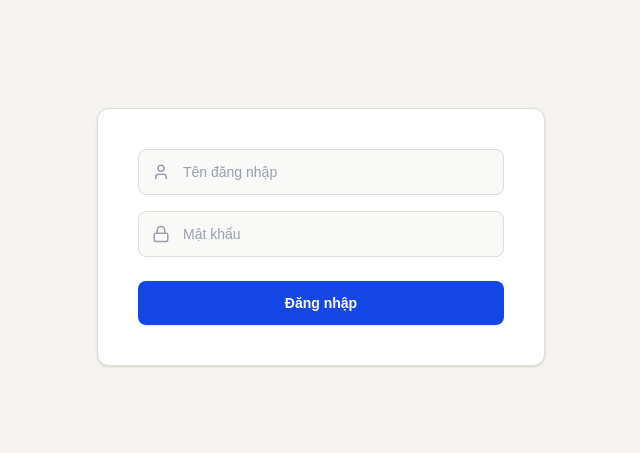
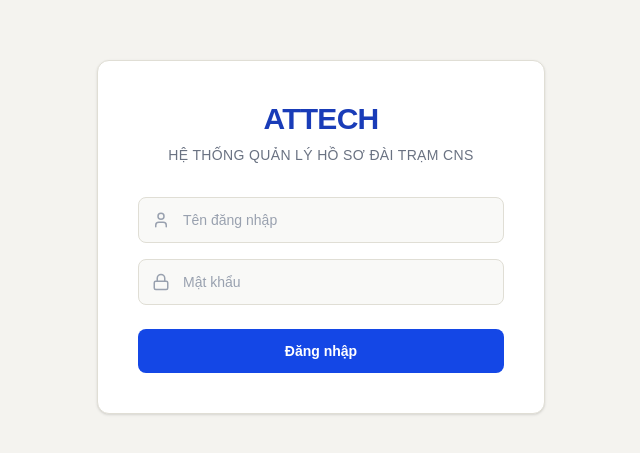
Before and after one commit to nhhaituhpy-hue/kiemtradaitram, a Next.js app: page / in a window 1280 px wide. Shown: the part 163-616 px from the top of the page, without its empty margins (319-959 px from the left). Built offline with nearby package versions, Linux system fonts and the light colour scheme.

Commit message:
style: update page title and add logo/subtitle to login form

```diff
--- a/src/app/layout.tsx
+++ b/src/app/layout.tsx
@@ -13,8 +13,8 @@
 });
 
 export const metadata: Metadata = {
-  title: "Create Next App",
-  description: "Generated by create next app",
+  title: "Quản lý hồ sơ đài trạm",
+  description: "Hệ thống quản lý hồ sơ đài trạm CNS",
 };
 
 export default function RootLayout({ children }: LayoutProps<"/">) {
--- a/src/app/page.tsx
+++ b/src/app/page.tsx
@@ -35,6 +35,10 @@
   return (
     <div className="min-h-screen flex items-center justify-center bg-[#F4F3EF]">
       <div className="w-full max-w-md p-8 md:p-10 bg-white rounded-xl shadow-sm border border-[#E0DED5]">
+        <div className="mb-8 text-center space-y-2">
+          <h1 className="text-3xl font-extrabold text-blue-800 tracking-tight uppercase">ATTECH</h1>
+          <p className="text-gray-500 font-medium text-sm uppercase tracking-wide">Hệ thống quản lý hồ sơ đài trạm CNS</p>
+        </div>
         <form onSubmit={handleLogin} className="space-y-6">
           <div className="space-y-4">
             <div>
```
